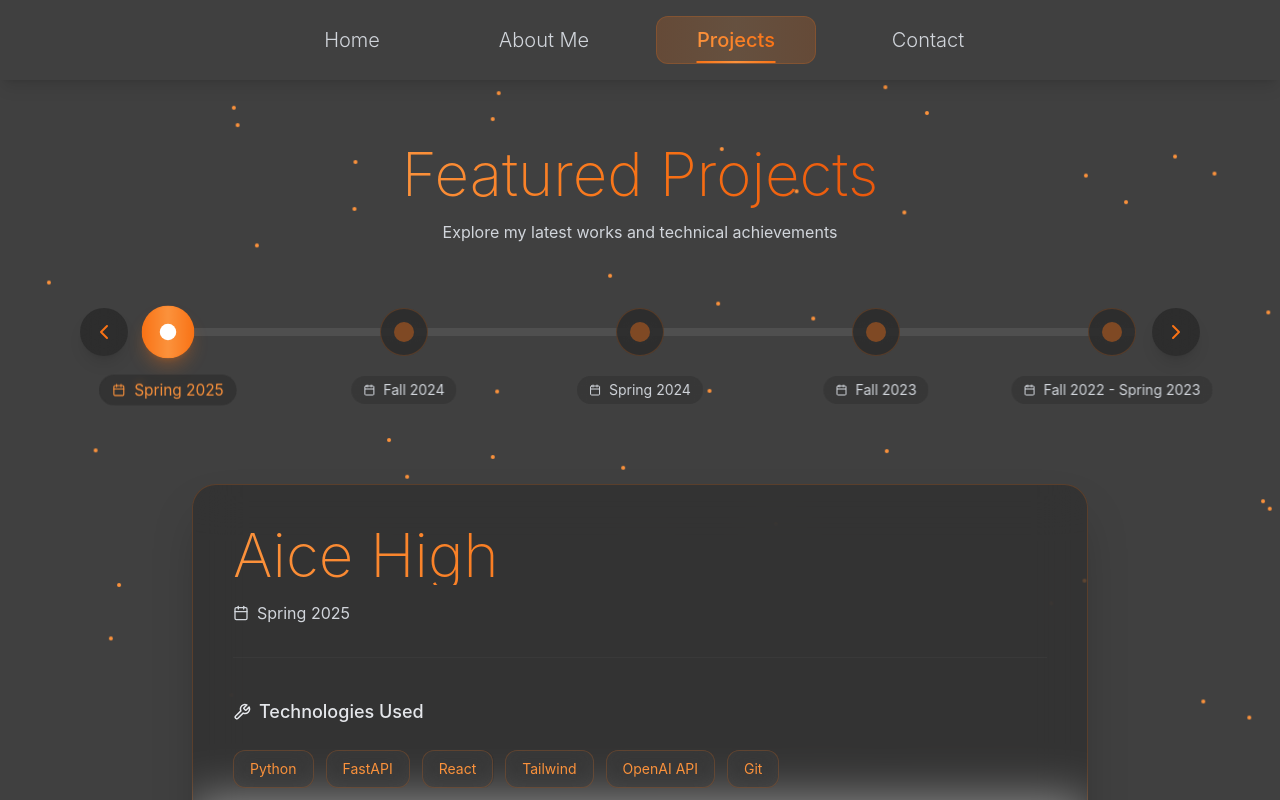
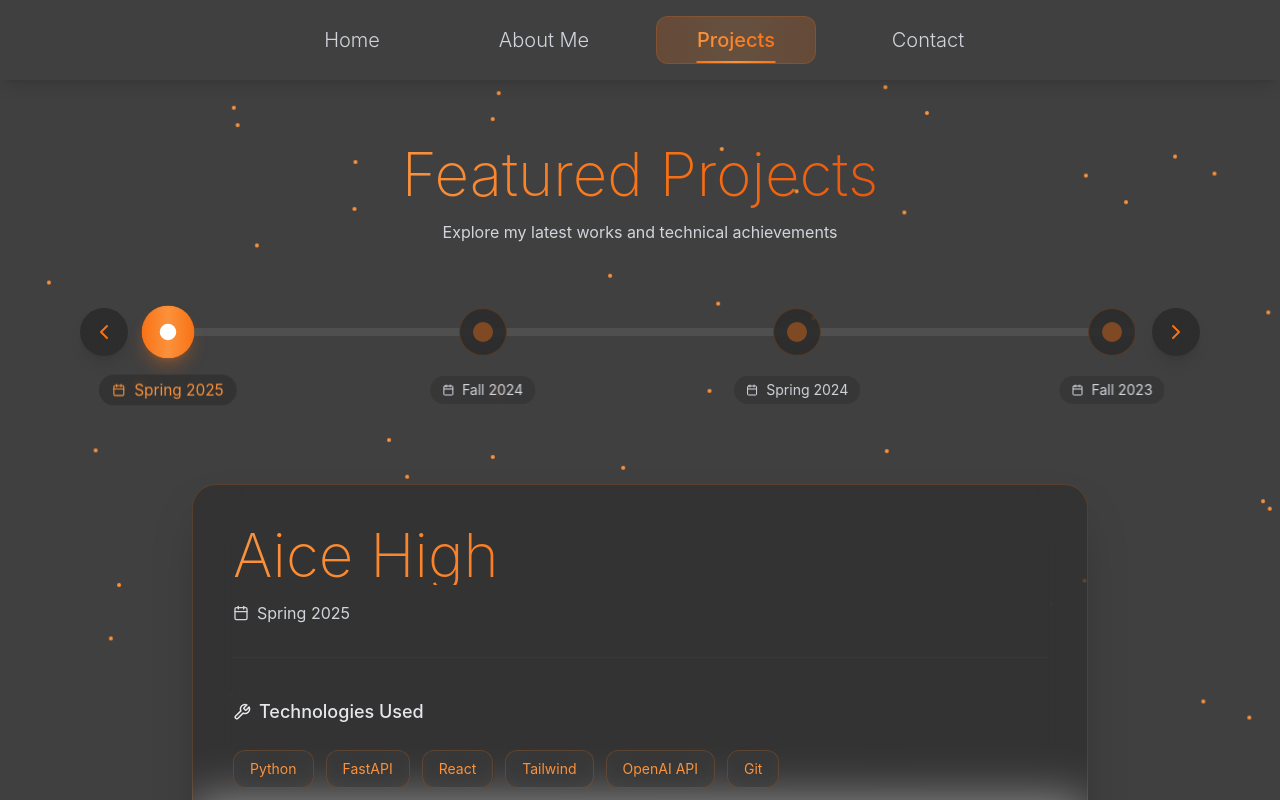
Before and after one commit to mikehansonn/personal-page, a React (Create React App) app: page /projects in a window 1280 px wide. Shown: the top 800 px of the page. Built offline with nearby package versions, Linux system fonts and the light colour scheme; a web font is replaced by a local one.

Commit message:
project update

```diff
--- a/src/Projects.js
+++ b/src/Projects.js
@@ -3,7 +3,6 @@ import { ExternalLink, Github, ChevronLeft, ChevronRight, Calendar, Wrench } fro
 import Chaos from './Chaos';
 import BullpenBudgets from './BullpenBudgets';
 import SPXRadar from './SPXRadar';
-import DeterrentRobots from './DeterrentRobots';
 import AiceHigh from './AiceHigh';
 
 const Projects = () => {
@@ -43,13 +42,6 @@ const Projects = () => {
       demoUrl: "https://www.spxradar.xyz/",
       githubURL: "https://github.com/mikehansonn/StockAnalysisEngine",
       description: <SPXRadar />
-    },
-    {
-      title: "Deterrent Robots",
-      date: "Fall 2022 - Spring 2023",
-      technologies: ["C", "Python", "Flask", "Raspberry Pi", "Electronic Compass", "GPS-RTK", "CAD"],
-      demoUrl: null,
-      description: <DeterrentRobots />
     }
   ];
 
```
Also changed, not shown: 1 other file (tests, documents, lock files or other folders).
